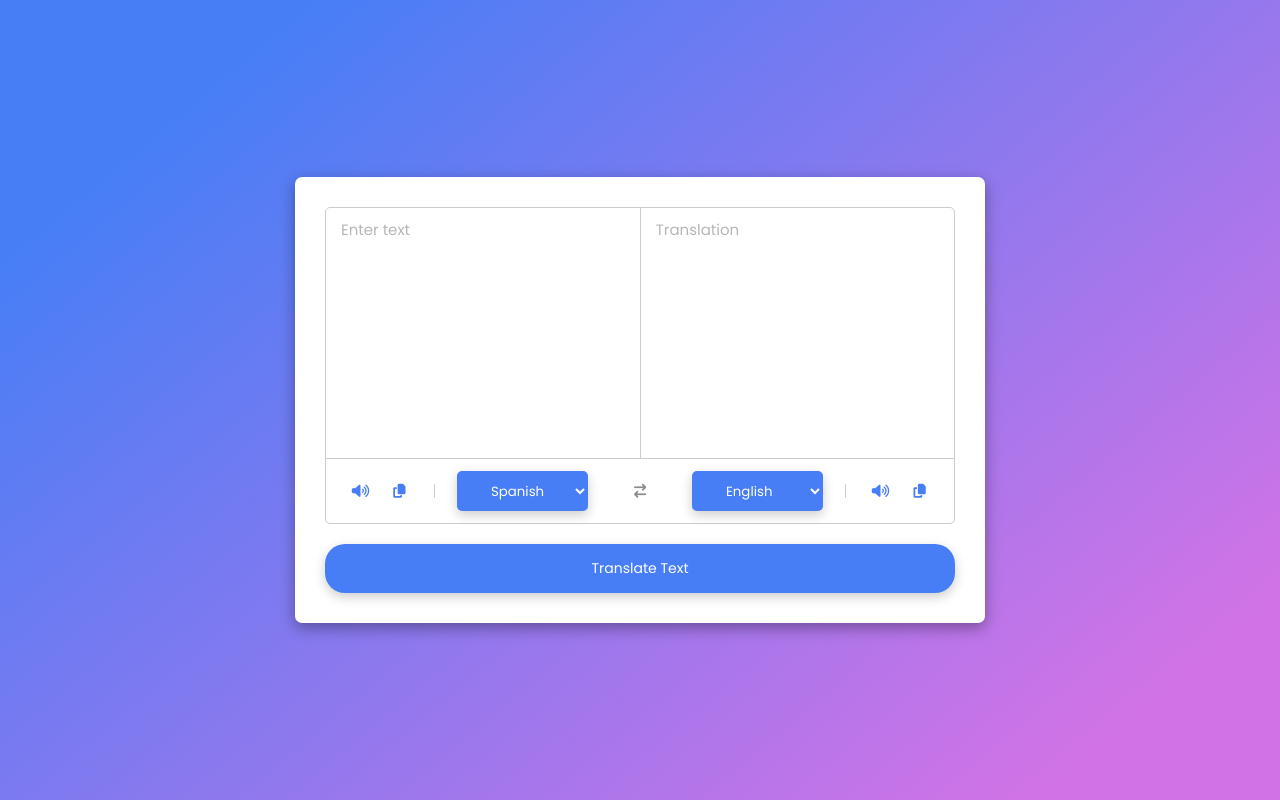
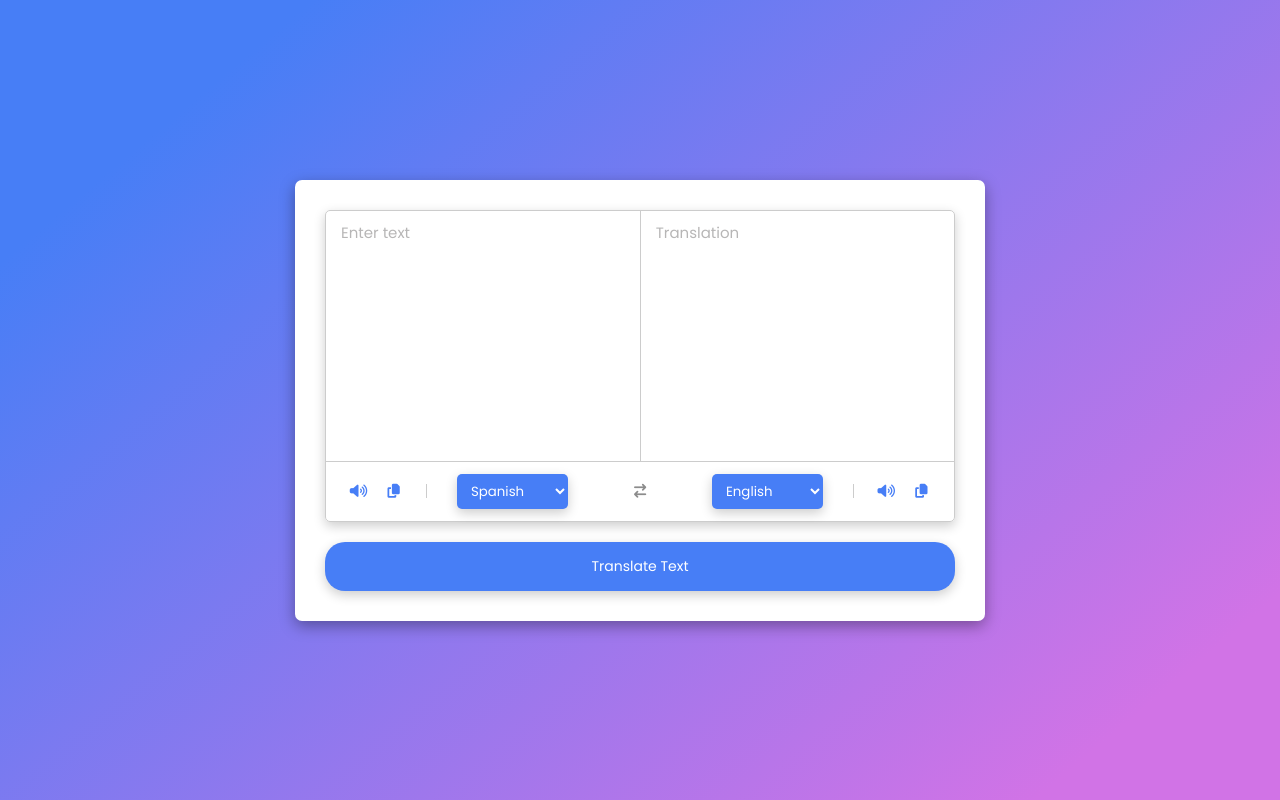
Before and after one commit to JazminBoada/traslator-app, a plain HTML site: page index.html in a window 1280 px wide. Drawn offline with Linux system fonts and the light colour scheme.

Commit message:
change app scale

```diff
--- a/style.css
+++ b/style.css
@@ -35,6 +35,7 @@ h1 {
 .wrapper {
   border-radius: 5px;
   border: 1px solid #ccc;
+  box-shadow: 0 4px 12px rgba(0, 0, 0, 0.2);
 }
 
 /*Lineas divisorias apenas visinbles entre los dos bloques de texto*/
@@ -122,14 +123,14 @@ li,
 }
 
 .select-country {
-  padding: 5px 0px 5px 30px;
+  padding: 5px 0px 5px 10px;
   border: none;
   outline: none;
   background-color: #477ef6;
   color: white;
   border-radius: 5px;
   overflow: hidden;
-  height: 40px;
+  height: 35px;
   transition: height 0.3s ease;
   box-shadow: 0 4px 12px rgba(0, 0, 0, 0.2);
   cursor: pointer;
```
